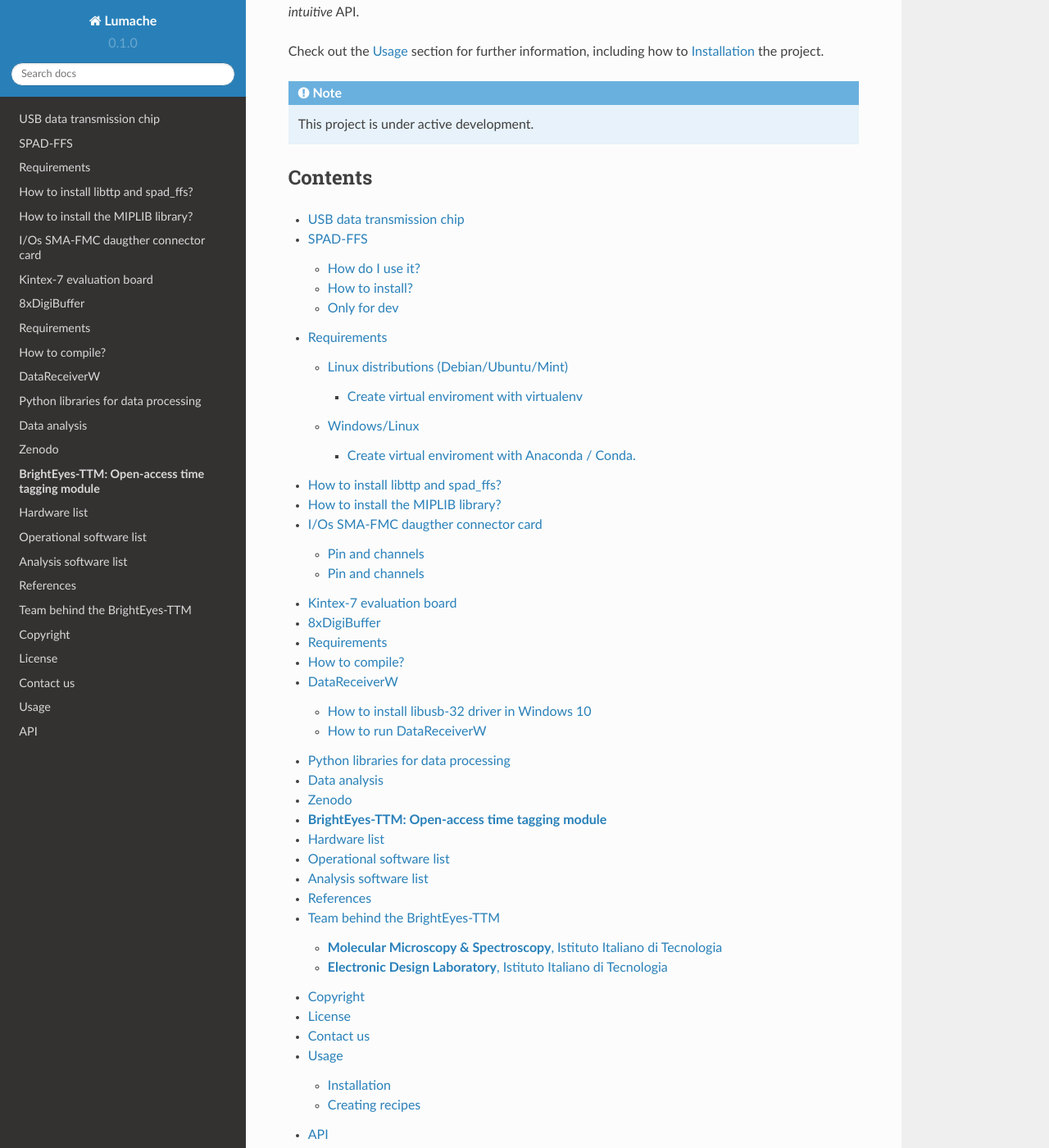
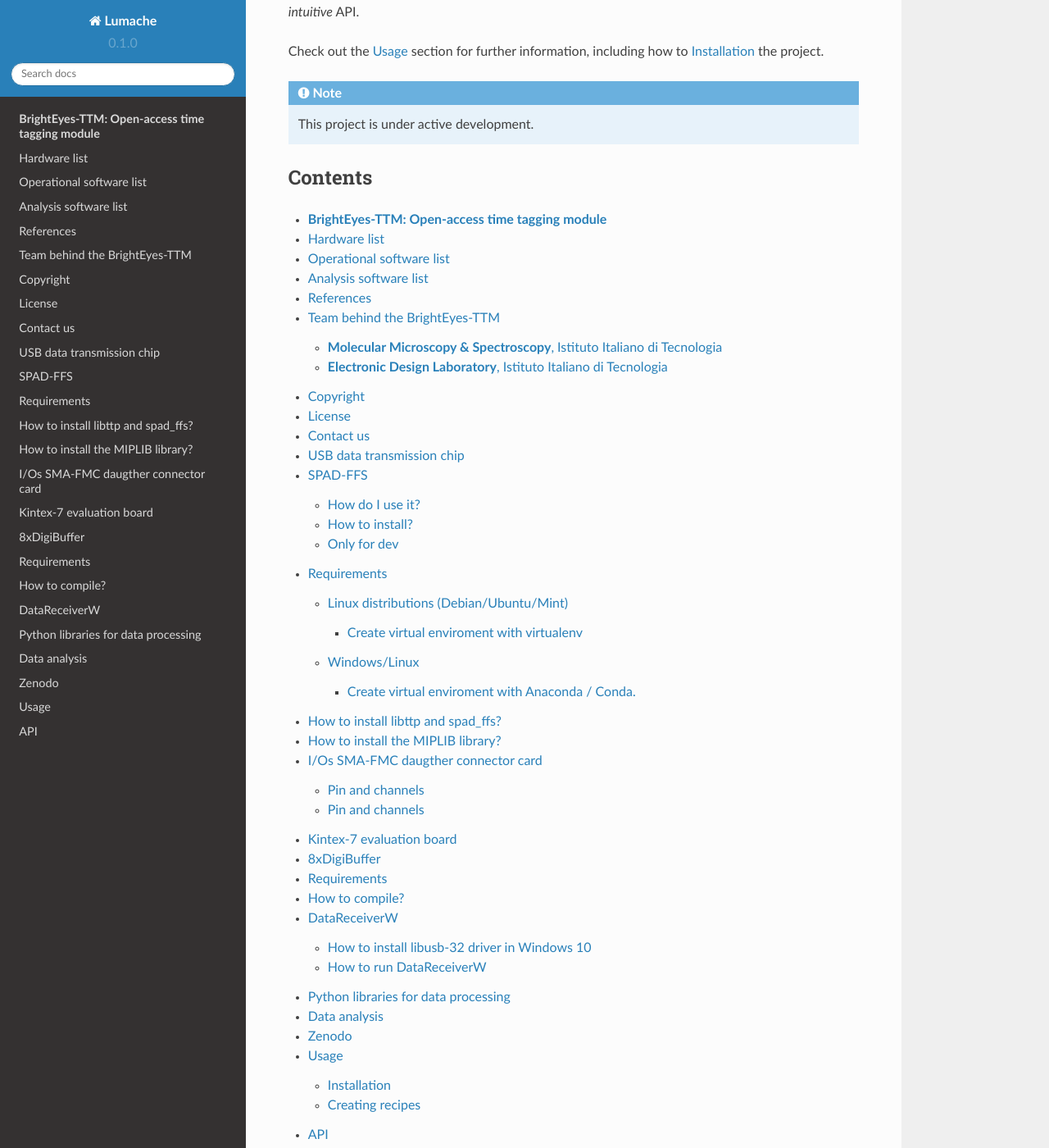
Before and after one commit to mattia-donato/BrightEyes-TTM-docs, a Sphinx documentation site: the page built from docs/source/index.rst, in a window 1280 px wide and 1400 px high, scrolled down 205 px. Shown: the whole window at 82% size. Built offline with Sphinx 7.4.7 and the Read the Docs theme 2.0.0, drawn with Linux system fonts in a browser that asks for light colours; part of the change alters nothing that is shown.

```diff
--- a/docs/source/index.rst
+++ b/docs/source/index.rst
@@ -17,6 +17,8 @@ Contents
 --------
 
 .. toctree::
+   BrightEyes
+
    USB3
    USB3Mainboard
    spadffs
@@ -28,6 +30,6 @@ Contents
    dataRecevier_linux
    dataReceiver_windows
    dataprocessing
-   BrightEyes
+
    usage
    api
```
